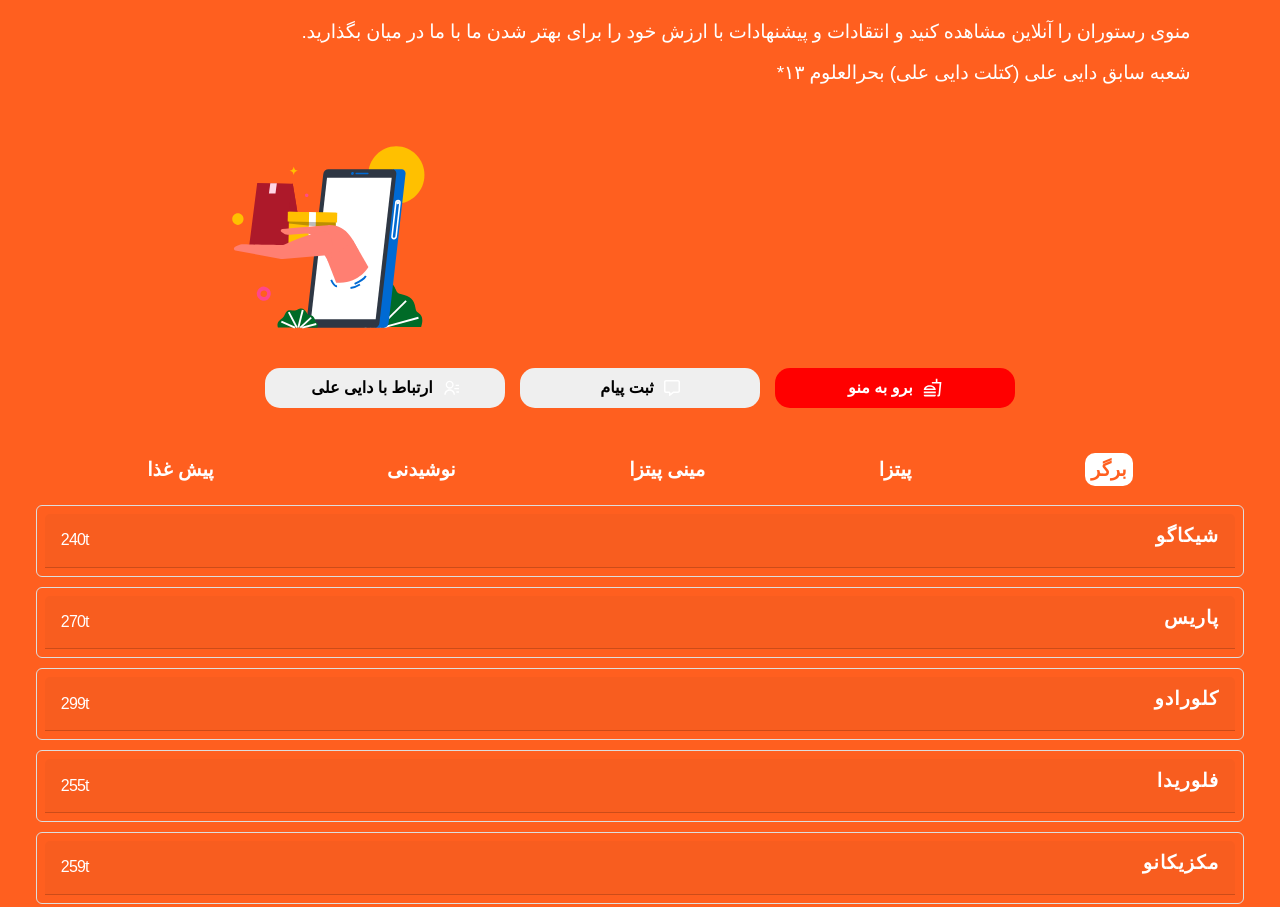
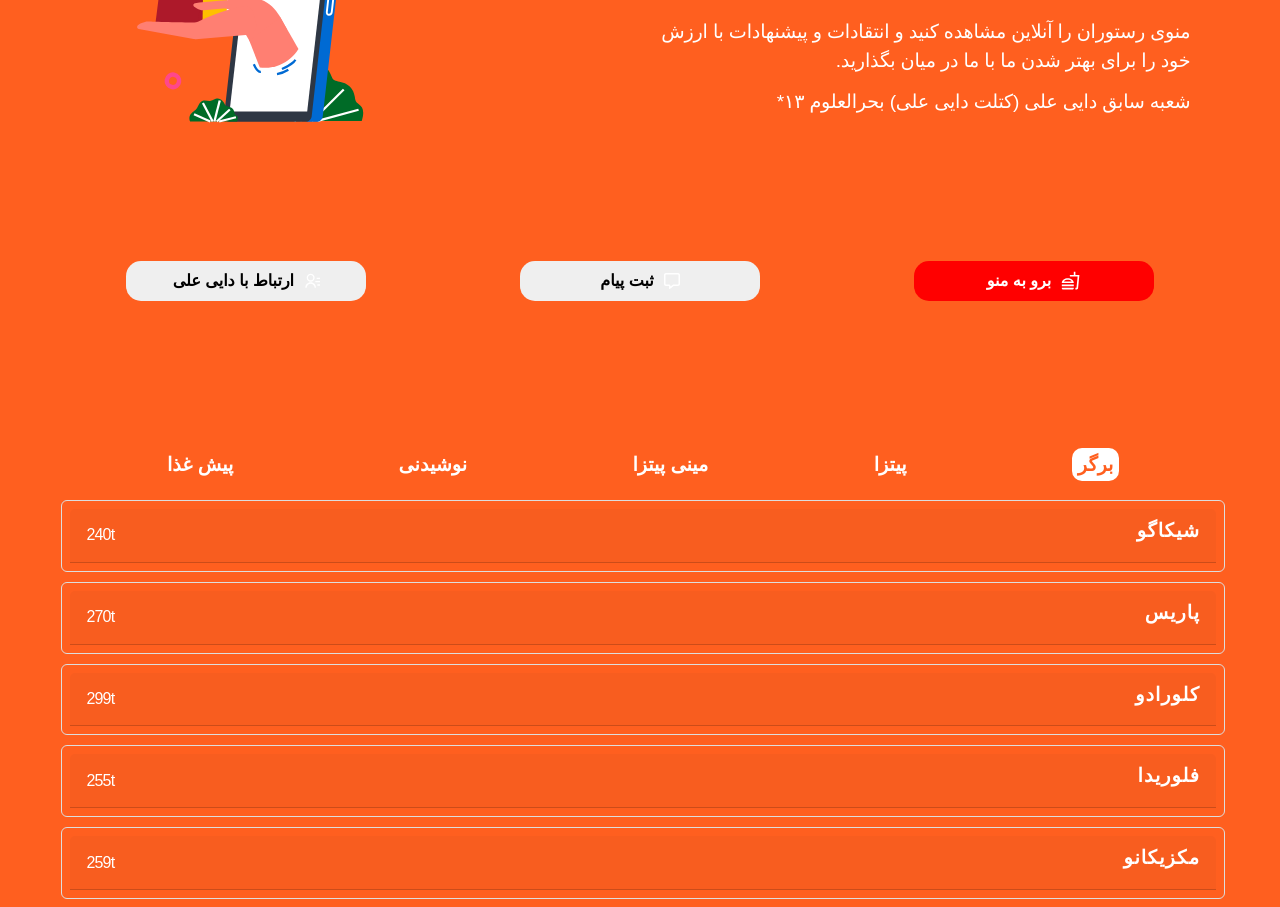
Before and after one commit to pedramjlo/Daei-Ali-ORG, a React (Create React App) app: page / in a window 1280 px wide. Shown: the part 220-1127 px from the top of the page. Built offline with nearby package versions, Linux system fonts and the light colour scheme; a web font is replaced by a local one.

Commit message:
before adding images

```diff
--- a/src/home.css
+++ b/src/home.css
@@ -96,6 +96,7 @@ h2 {
 @media only screen and (min-width: 992px) {
 
     .welcome-text {
+        min-width: 50%;
         margin-top: 8%;
         font-weight: 900;
         letter-spacing: 0.8px;
@@ -104,26 +105,48 @@ h2 {
 
 
     .description-1{
-        margin-left: 5%;
         line-height: normal;
         min-height: auto;
     }
 
+    .home-illust {
+        margin-top: 5%;
+        margin-left: 2px;
+        position: absolute;
+        left: 10%;
+        bottom: 20%;
+        min-width: 30%;
+    }
 
+    .home-illust img {
+        min-width: 15rem;
+        max-height: 15rem;
+    }
+
+    #text1 {
+        width: 50%;
+    }
+
+    #branch2 {
+        width: 50%;
+    }
 
     .buttons-container {
         display: flex;
         flex-direction: row-reverse;
         position: relative;
-        bottom: 10px;
-    }
-
-    .menu-groups-container {
-        margin-right: 5%;
-        margin-left: 15%;
+        margin-top: 5%;
+        bottom: 20px;
+        gap: 12%;
     }
 
     .menu-groups {
-        margin-top: 10%;
+        margin-top: 20%;
+        margin-right: 2.5%;
+        margin-left: 3%;
+    }
+
+    .menu-groups {
+        margin-top: 18%;
     }
 }
```
Also changed, not shown: public/burger.webp (added).
